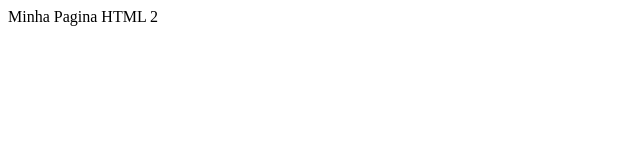
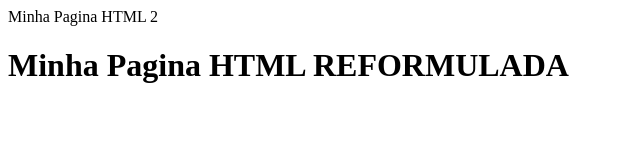
Before and after one commit to lucianonisi/gama-no-github, a plain HTML site: page index.html in a window 1280 px wide. Shown: the whole page, without its empty margins (0-640 px from the left). Drawn offline with Linux system fonts and the light colour scheme.

Commit message:
arquivo index.html atualizado novamente

```diff
--- a/index.html
+++ b/index.html
@@ -2,4 +2,6 @@
 
 <body <h1>Minha Pagina HTML 2</h1>
 
+	<h1>Minha Pagina HTML REFORMULADA</h1>
+
 </html>
```
